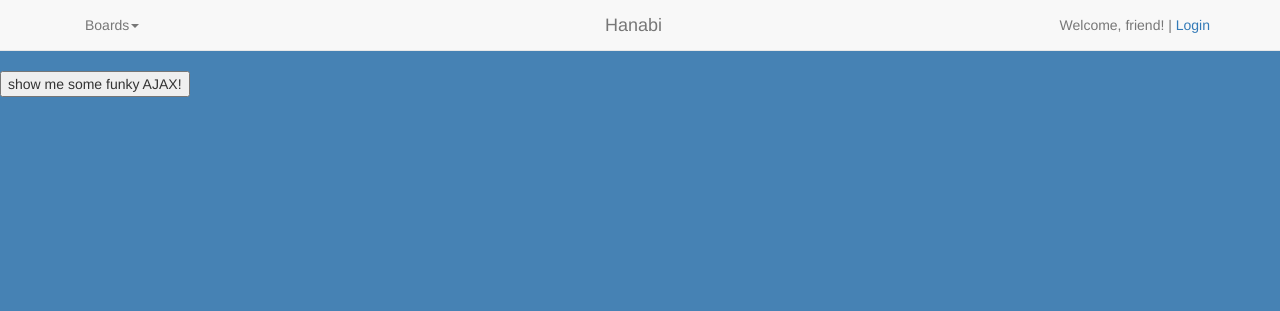
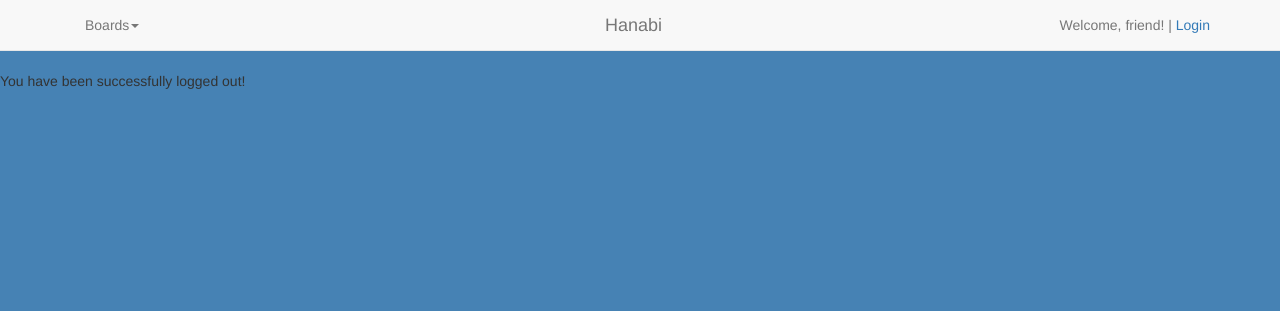
Before and after one commit to mendez6412/kanban-django, a Django app: page /logout/ in a window 1280 px wide. Shown: the top 311 px of the page. Run offline with Django 3.2, Linux system fonts and the light colour scheme; data that the repository does not hold is empty; some libraries are stand-ins or nearby versions.

Commit message:
logout update

```diff
--- a/hanabi/static/js/app.js
+++ b/hanabi/static/js/app.js
@@ -40,7 +40,7 @@ var $blocked = $('#blocked')
 var $done = $('#done')
 
 
-$.ajax({ url: '/api/board/1' }).done(function(response) {
+$.ajax({ url: '/api/board' }).done(function(response) {
     onBoardFetched(getTodos(response), $todo)
     onBoardFetched(getDoings(response), $doing)
     onBoardFetched(getBlockings(response), $blocked)
@@ -66,23 +66,22 @@ $.ajax({ url: '/api/board/1' }).done(function(response) {
 //                  adds a new item to a task
 
 
-var $addNewTask = $('#btn btn-primary btn-lg')
+// var $addNewTask = $('#btn btn-primary btn-lg')
 
-$("button").click(function() {
-    $.ajax({
-        url: "/api/board/1",
-        success: function(result) {
-            console.log(result) } })})
-            // get which user, board, status
-        //     $name = "jump up and down"
-        //     $weight = 11
-        //     $.ajax({    method: 'PUT',
-        //                 url: '/api/board/1',
-        //                 data: { Task.user_story: $name, Task.weight: $weight }
-        //             })
-        //         }
-        //     })
-        // }
+// $("button").click(function() {
+//     $.ajax({
+//         url: "/api/board/1",
+//         success: function(result) {
+//             // get which user, board, status
+//             $temp_name = "jump up and down"
+//             $temp_weight = 11
+//             $.ajax({    method: 'POST',
+//                         url: '/api/board/1',
+//                         data: {task.user_story: $temp_name, task.weight: $temp_weight}
+//                     })
+//                 }
+//             })
+//         })
 
 
 //
--- a/hanabi/templates/hanabi/boards.html
+++ b/hanabi/templates/hanabi/boards.html
@@ -54,8 +54,8 @@
       </div>
     </div>
   </div>
-  <p><a class="btn btn-primary btn-lg" role="button">Add new task</a></p>
-  <p><a class="btn btn-secondary btn-lg" role="button">Delete a Task</a></p>
+  <!-- <p><a class="btn btn-primary btn-lg" role="button">Add new task</a></p>
+  <p><a class="btn btn-secondary btn-lg" role="button">Delete a Task</a></p> -->
 
 </div>
 {% endblock %}
--- a/hanabi/templates/hanabi/logout.html
+++ b/hanabi/templates/hanabi/logout.html
@@ -1,7 +1,6 @@
 {% extends 'hanabi/base.html' %}
-
 {% block body %}
-<div>
-    <button id="ajlink">show me some funky AJAX!</button>
-</div>
+  <div>
+    <p>You have been successfully logged out!</p>
+  </div>
 {% endblock %}
--- a/hanabi/templates/hanabi/logoutKEEP.html
+++ /dev/null
@@ -1,6 +0,0 @@
-{% extends 'hanabi/base.html' %}
-{% block body %}
-  <div>
-    <p>You have been successfully logged out!</p>
-  </div>
-{% endblock %}
```
